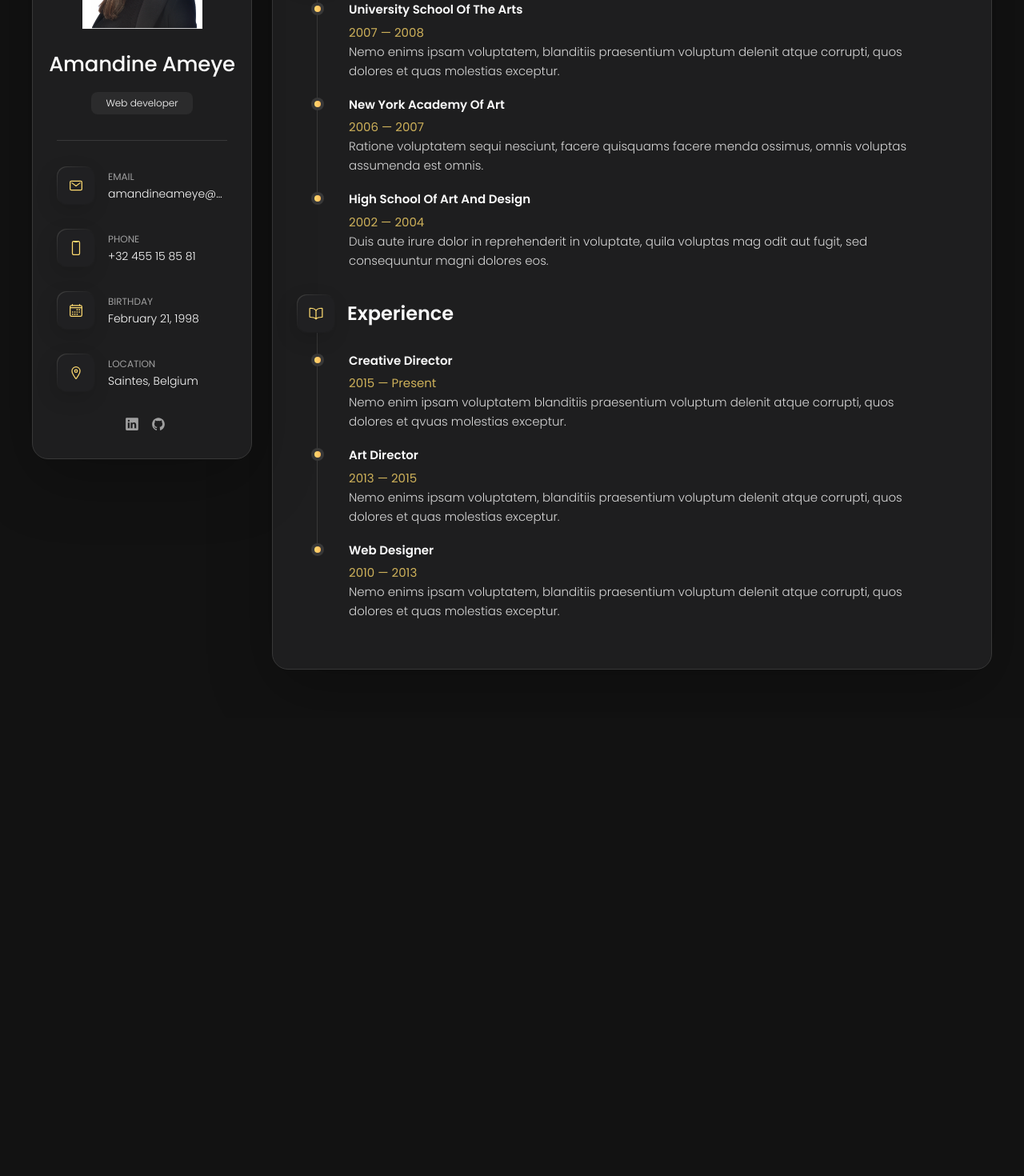
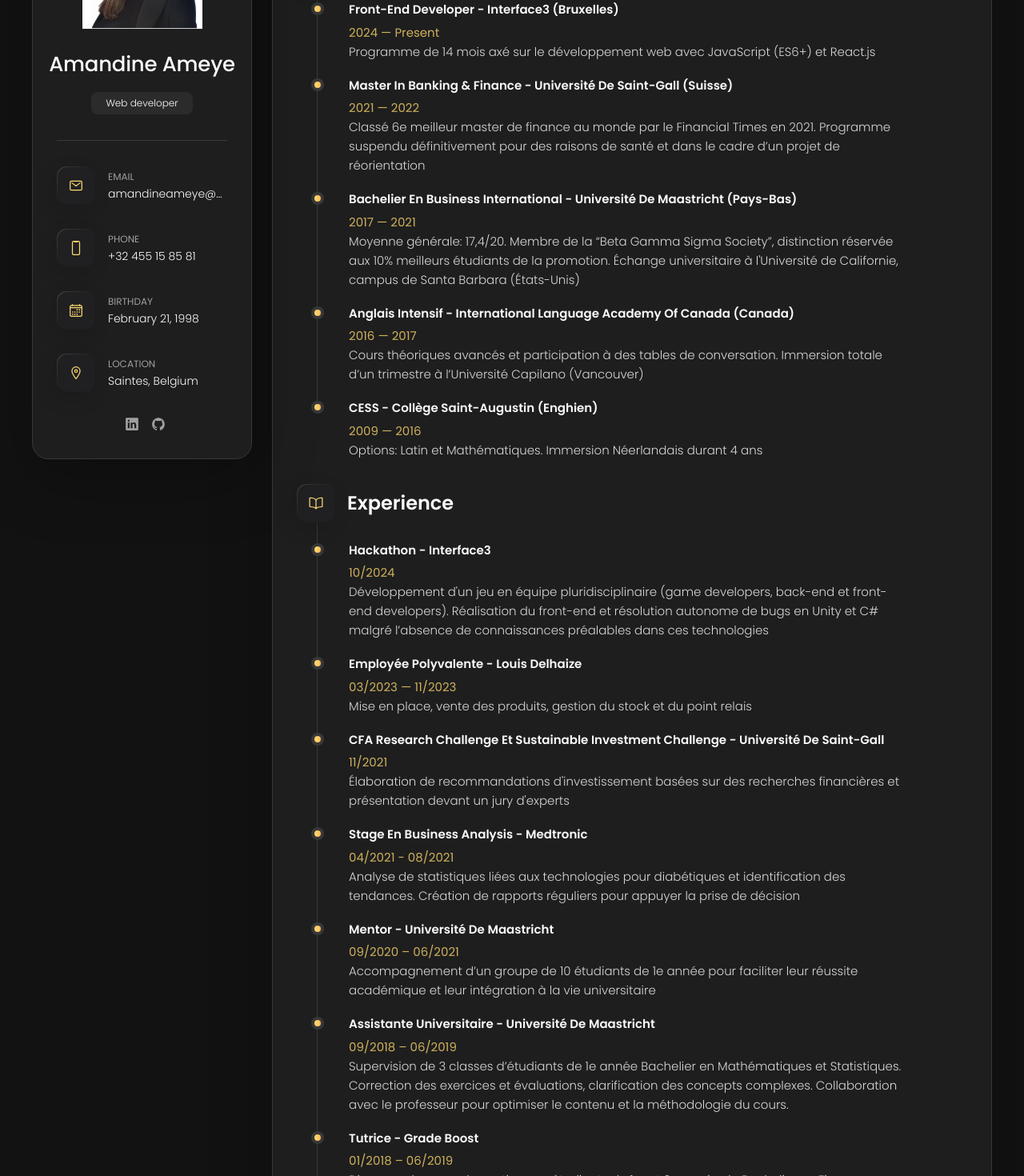
Before and after one commit to amandineameye/Portfolio_Website, a React (Vite) app: page / in a window 1280 px wide. Shown: the part 260-1730 px from the top of the page at 80% size. Before the commit the page ends 1157 px from the top, so only its background shows below. Built offline with nearby package versions, Linux system fonts and the light colour scheme.

Commit message:
Entered my personal data in the resume page

```diff
--- a/src/containers/MainContent/Articles/Resume.jsx
+++ b/src/containers/MainContent/Articles/Resume.jsx
@@ -30,48 +30,100 @@ const TimelineSection = ({ icon, title, items }) => (
 const Resume = () => {
 	const education = [
 		{
-			title: "University school of the arts",
-			date: "2007 — 2008",
+			title: "Front-End Developer - Interface3 (Bruxelles)",
+			date: "2024 — Present",
 			description:
-				"Nemo enims ipsam voluptatem, blanditiis praesentium voluptum delenit atque corrupti, quos dolores et quas molestias exceptur.",
+				"Programme de 14 mois axé sur le développement web avec JavaScript (ES6+) et React.js",
 		},
 		{
-			title: "New york academy of art",
-			date: "2006 — 2007",
+			title: "Master in Banking & Finance - Université de Saint-Gall (Suisse)",
+			date: "2021 — 2022",
 			description:
-				"Ratione voluptatem sequi nesciunt, facere quisquams facere menda ossimus, omnis voluptas assumenda est omnis.",
+				"Classé 6e meilleur master de finance au monde par le Financial Times en 2021. Programme suspendu définitivement pour des raisons de santé et dans le cadre d’un projet de réorientation",
 		},
 		{
-			title: "High school of art and design",
-			date: "2002 — 2004",
+			title:
+				"Bachelier en Business International - Université de Maastricht (Pays-Bas)",
+			date: "2017 — 2021",
 			description:
-				"Duis aute irure dolor in reprehenderit in voluptate, quila voluptas mag odit aut fugit, sed consequuntur magni dolores eos.",
+				"Moyenne générale: 17,4/20. Membre de la “Beta Gamma Sigma Society”, distinction réservée aux 10% meilleurs étudiants de la promotion. Échange universitaire à l'Université de Californie, campus de Santa Barbara (États-Unis)",
+		},
+		{
+			title:
+				"Anglais intensif - International Language Academy of Canada (Canada)",
+			date: "2016 — 2017",
+			description:
+				"Cours théoriques avancés et participation à des tables de conversation. Immersion totale d’un trimestre à l’Université Capilano (Vancouver)",
+		},
+		{
+			title: "CESS - Collège Saint-Augustin (Enghien)",
+			date: "2009 — 2016",
+			description:
+				"Options: Latin et Mathématiques. Immersion Néerlandais durant 4 ans",
 		},
 	];
 
 	const experience = [
 		{
-			title: "Creative director",
-			date: "2015 — Present",
+			title: "Hackathon - Interface3",
+			date: "10/2024",
 			description:
-				"Nemo enim ipsam voluptatem blanditiis praesentium voluptum delenit atque corrupti, quos dolores et qvuas molestias exceptur.",
+				"Développement d'un jeu en équipe pluridisciplinaire (game developers, back-end et front-end developers). Réalisation du front-end et résolution autonome de bugs en Unity et C# malgré l’absence de connaissances préalables dans ces technologies",
 		},
 		{
-			title: "Art director",
-			date: "2013 — 2015",
+			title: "Employée polyvalente - Louis Delhaize",
+			date: "03/2023 — 11/2023",
 			description:
-				"Nemo enims ipsam voluptatem, blanditiis praesentium voluptum delenit atque corrupti, quos dolores et quas molestias exceptur.",
+				"Mise en place, vente des produits, gestion du stock et du point relais",
 		},
 		{
-			title: "Web designer",
-			date: "2010 — 2013",
+			title:
+				"CFA Research Challenge et Sustainable Investment Challenge - Université de Saint-Gall",
+			date: "11/2021",
 			description:
-				"Nemo enims ipsam voluptatem, blanditiis praesentium voluptum delenit atque corrupti, quos dolores et quas molestias exceptur.",
+				"Élaboration de recommandations d'investissement basées sur des recherches financières et présentation devant un jury d'experts",
+		},
+		{
+			title: "Stage en Business Analysis - Medtronic",
+			date: "04/2021 - 08/2021",
+			description:
+				"Analyse de statistiques liées aux technologies pour diabétiques et identification des tendances. Création de rapports réguliers pour appuyer la prise de décision",
+		},
+		{
+			title: "Mentor - Université de Maastricht",
+			date: "09/2020 – 06/2021",
+			description:
+				"Accompagnement d’un groupe de 10 étudiants de 1e année pour faciliter leur réussite académique et leur intégration à la vie universitaire",
+		},
+		{
+			title: "Assistante universitaire - Université de Maastricht",
+			date: "09/2018 – 06/2019",
+			description:
+				"Supervision de 3 classes d’étudiants de 1e année Bachelier en Mathématiques et Statistiques. Correction des exercices et évaluations, clarification des concepts complexes. Collaboration avec le professeur pour optimiser le contenu et la méthodologie du cours.",
+		},
+		{
+			title: "Tutrice - Grade Boost",
+			date: "01/2018 – 06/2019",
+			description:
+				"Dispense de cours de soutien aux étudiants de 1re et 2e année de Bachelier en Finance, Comptabilité, Économie, Mathématiques, et Statistiques",
+		},
+
+		{
+			title: "Volontaire - AIESEC India",
+			date: "06/2018 – 07/2018",
+			description:
+				"Animation d’ateliers sur l’environnement dans des écoles de Bombay. Organisation de campagnes de sensibilisation au recyclage avec des partenaires locaux et une équipe internationale",
+		},
+		{
+			title: "Députée - Parlement Jeunesse de la Fédération Wallonie-Bruxelles",
+			date: "02/2016",
+			description:
+				"Participation à une simulation parlementaire immersive. Contribution active aux débats, rédaction d’amendements et votes sur 4 projets de décrets fictifs",
 		},
 	];
 
 	return (
-		<article className="resume active">
+		<article className="resume">
 			<header>
 				<h2 className="h2 article-title">Resume</h2>
 			</header>
```
